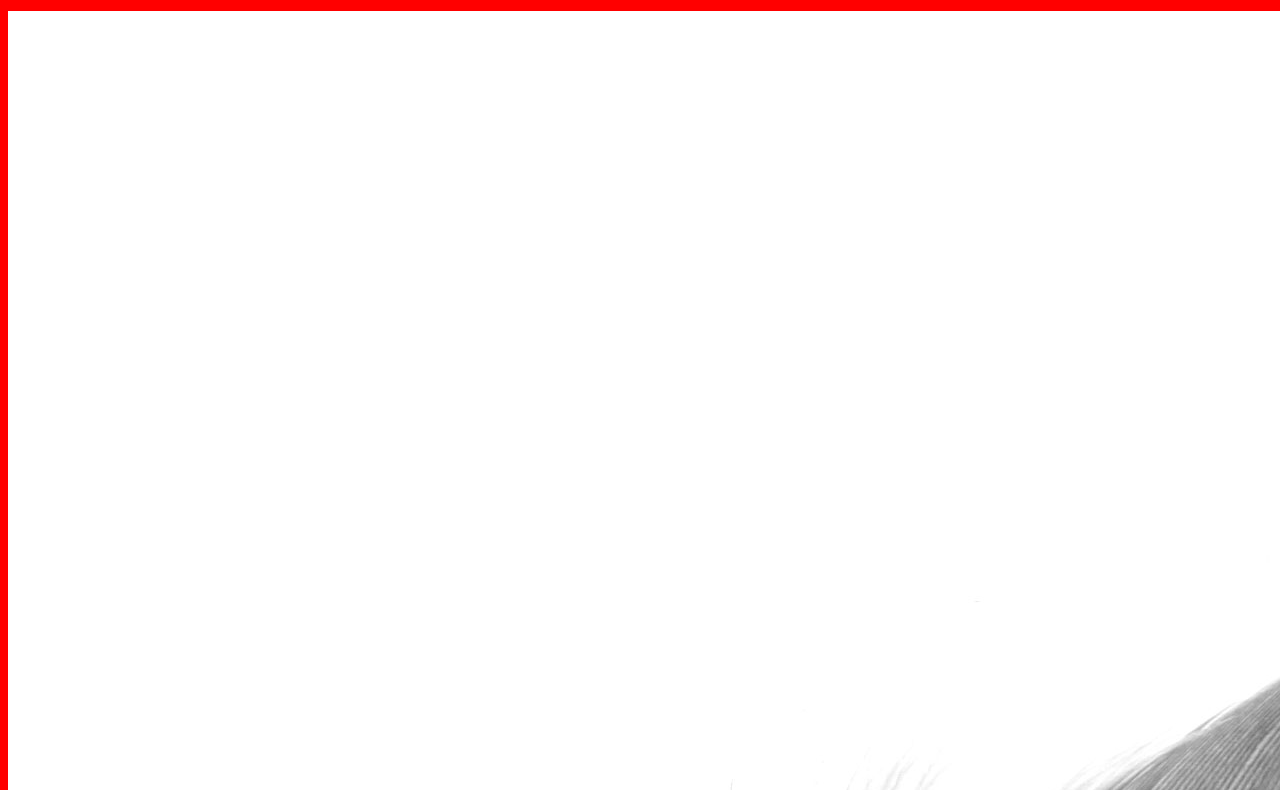
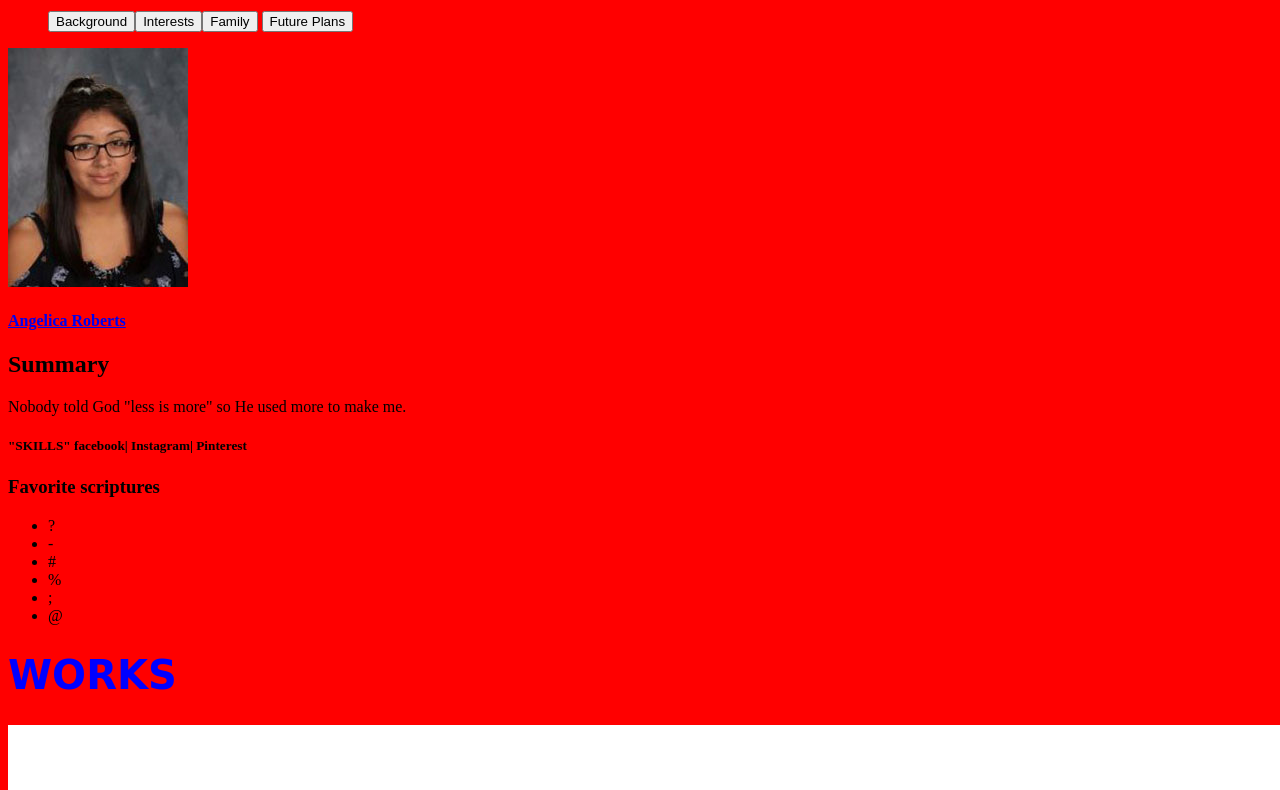
Before and after one commit to Angelicajasmine/Project_1, a plain HTML site: page index.html in a window 1280 px wide. Shown: the part 89-879 px from the top of the page. Drawn offline with Linux system fonts and the light colour scheme.

Commit message:
project changes

```diff
--- a/index.html
+++ b/index.html
@@ -5,13 +5,71 @@
 
     <meta name='viewport' content='width=device-width,height=device-height,initial-scale=1,maximum-scale=1,minimum-scale=1,user-scalable=no'>
  <meta http-equiv="X-UA-Compatible" content="IE=EDGE">
-
-    <!--links to css and fonts -->
+<!--links to css and fonts -->
     <link rel="stylesheet" type="text/css" href="css/styles.css">
     <title> Boiler Plate</title>
 
 </head>
     <body>
+        <div id="container">
+            <header id='header'>
+                <h1>My life's a mess</h1>
+            </header>
+            <nav id="header">
+                <ul class="button-wrap">
+                <button>Background</button><button>Interests</button><button>Family</button>
+                <button>Future Plans</button>
+                </ul>
+            </nav>
+            <div id="middle-wrapper">
+            <div id="middle-wrapper-width">
+            <div id="main-content-wrapper">
+            <div class="side-by-side">
+            <section class="image content">
+                <img src="images/Angelica.jpg">
+                <h4>
+                    <a href="https://www.google.com/"> Angelica Roberts</a>
+                 </h4>
+                </section>
+                <article>
+                <h2>Summary</h2>
+                    <p> Nobody told God "less is more" so He used more to make me.
+                    </p>
+                </article>
+<!--end-side-by-side-->
+
+
+
+</div>
+    <section id="skills">
+        <h5>"SKILLS"
+            <span> facebook| Instagram| Pinterest </span>
+        </h5>
+    </section>
+
+</div>
+    <div id="aside-content-wrapper">
+        <aside id="aside-right">
+        <h3> Favorite scriptures</h3>
+        <ul id="latest-work">
+            <li>?</li>
+            <li>-</li>
+            <li>#</li>
+            <li>%</li>
+            <li>;</li>
+            <li>@</li>
+        </ul>
+    </aside>
+
+
+
+                </div>
+
+
+
+                </div>
+            </div>
+        </div>
 
 
         <h1>WORKS</h1>
```
